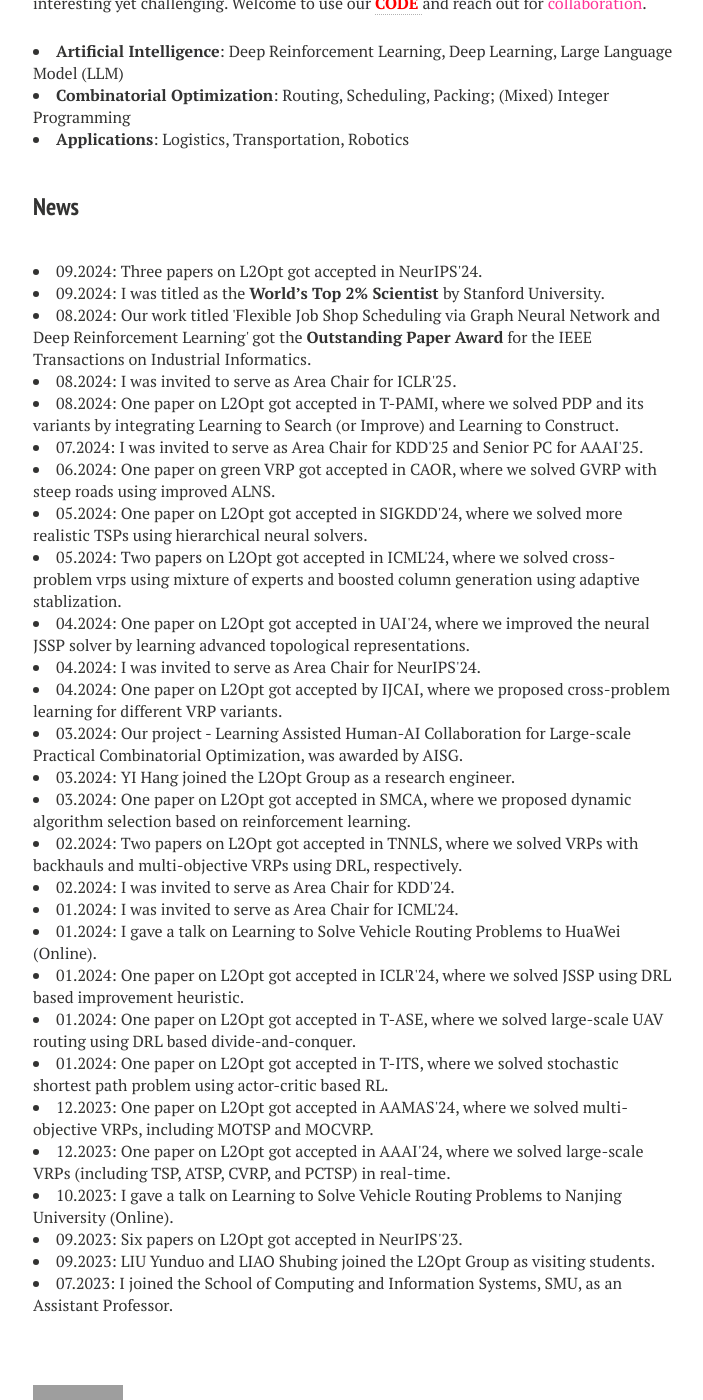
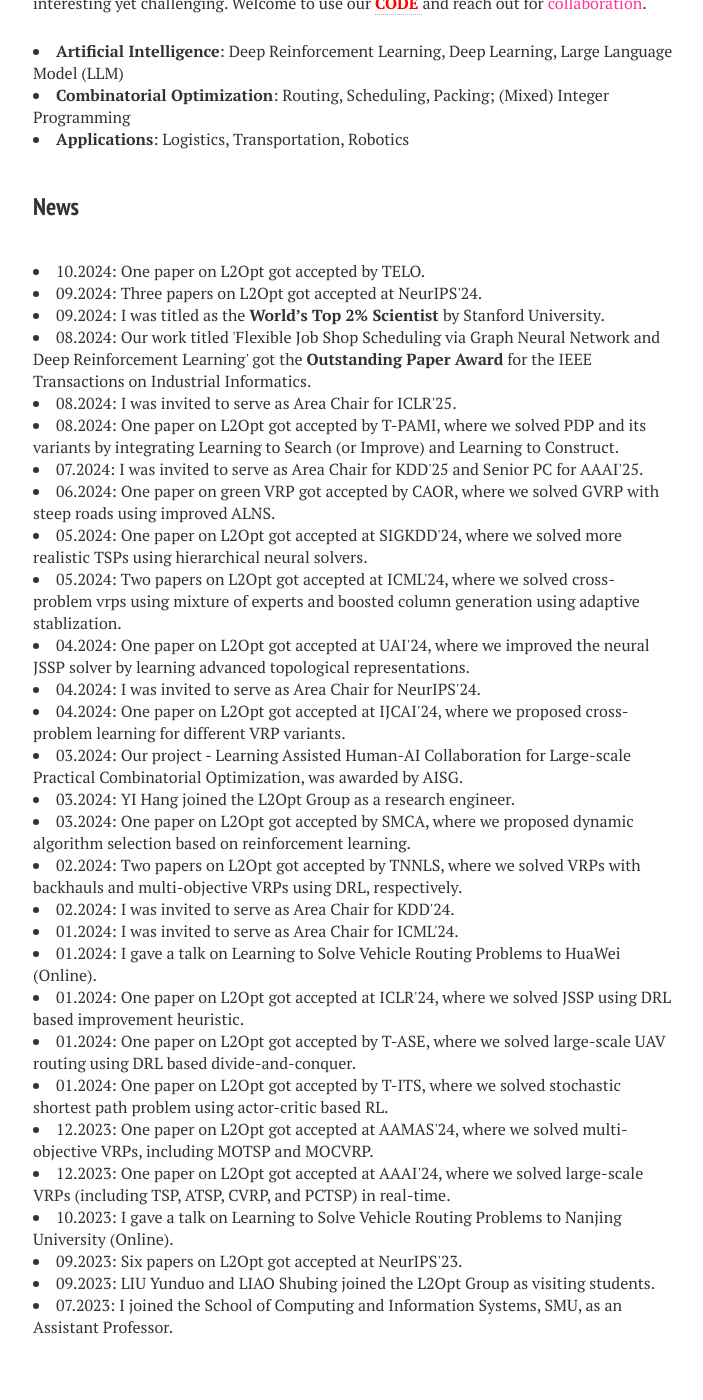
Before and after one commit to zhiguangcaosg/zhiguangcaosg.github.io, a Jekyll site: the page built from index.md, in a window 1280 px wide and 1400 px high, scrolled down 812 px. Shown: the whole window, without its empty margins (287-990 px from the left). Built offline with Jekyll 4.4.1, drawn with Linux system fonts in a browser that asks for light colours; nearby versions of some CDN libraries; grey boxes are pictures that could not be loaded.

Commit message:
Update index.md

```diff
--- a/index.md
+++ b/index.md
@@ -40,7 +40,11 @@ image: banner1.png
 <h3 style="margin-bottom:-8px;padding-top:20px;">News</h3> <br>
 
 <li>
-09.2024:  Three papers on L2Opt got accepted in NeurIPS'24.
+10.2024:  One paper on L2Opt got accepted by TELO.
+</li>
+
+<li>
+09.2024:  Three papers on L2Opt got accepted at NeurIPS'24.
 </li>
 
 <li>
@@ -55,7 +59,7 @@ image: banner1.png
 </li>
 
 <li>
-08.2024:  One paper on L2Opt got accepted in T-PAMI, where we solved PDP and its variants by integrating Learning to Search (or Improve) and Learning to Construct.
+08.2024:  One paper on L2Opt got accepted by T-PAMI, where we solved PDP and its variants by integrating Learning to Search (or Improve) and Learning to Construct.
 </li>
 
 <li>
@@ -63,19 +67,19 @@ image: banner1.png
 </li>
 
 <li>
-06.2024:  One paper on green VRP got accepted in CAOR, where we solved GVRP with steep roads using improved ALNS.
+06.2024:  One paper on green VRP got accepted by CAOR, where we solved GVRP with steep roads using improved ALNS.
 </li>
 
 <li>
-05.2024:  One paper on L2Opt got accepted in SIGKDD'24, where we solved more realistic TSPs using hierarchical neural solvers.
+05.2024:  One paper on L2Opt got accepted at SIGKDD'24, where we solved more realistic TSPs using hierarchical neural solvers.
 </li>
 
 <li>
-05.2024:  Two papers on L2Opt got accepted in ICML'24, where we solved cross-problem vrps using mixture of experts and boosted column generation using adaptive stablization.
+05.2024:  Two papers on L2Opt got accepted at ICML'24, where we solved cross-problem vrps using mixture of experts and boosted column generation using adaptive stablization.
 </li>
 
 <li>
-04.2024:  One paper on L2Opt got accepted in UAI'24, where we improved the neural JSSP solver by learning advanced topological representations.
+04.2024:  One paper on L2Opt got accepted at UAI'24, where we improved the neural JSSP solver by learning advanced topological representations.
 </li>
 
 <li>
@@ -83,7 +87,7 @@ image: banner1.png
 </li>
 
 <li>
-04.2024:  One paper on L2Opt got accepted by IJCAI, where we proposed cross-problem learning for different VRP variants.
+04.2024:  One paper on L2Opt got accepted at IJCAI'24, where we proposed cross-problem learning for different VRP variants.
 </li>
 
 <li>
@@ -95,11 +99,11 @@ image: banner1.png
 </li>
 
 <li>
-03.2024:  One paper on L2Opt got accepted in SMCA, where we proposed dynamic algorithm selection based on reinforcement learning.
+03.2024:  One paper on L2Opt got accepted by SMCA, where we proposed dynamic algorithm selection based on reinforcement learning.
 </li>
 
 <li>
-02.2024:  Two papers on L2Opt got accepted in TNNLS, where we solved VRPs with backhauls and multi-objective VRPs using DRL, respectively.
+02.2024:  Two papers on L2Opt got accepted by TNNLS, where we solved VRPs with backhauls and multi-objective VRPs using DRL, respectively.
 </li>
 
 <li>
@@ -115,23 +119,23 @@ image: banner1.png
 </li>
 
 <li>
-01.2024:  One paper on L2Opt got accepted in ICLR'24, where we solved JSSP using DRL based improvement heuristic.
+01.2024:  One paper on L2Opt got accepted at ICLR'24, where we solved JSSP using DRL based improvement heuristic.
 </li>
 
 <li>
-01.2024:  One paper on L2Opt got accepted in T-ASE, where we solved large-scale UAV routing using DRL based divide-and-conquer.
+01.2024:  One paper on L2Opt got accepted by T-ASE, where we solved large-scale UAV routing using DRL based divide-and-conquer.
 </li>
 
 <li>
-01.2024:  One paper on L2Opt got accepted in T-ITS, where we solved stochastic shortest path problem using actor-critic based RL.
+01.2024:  One paper on L2Opt got accepted by T-ITS, where we solved stochastic shortest path problem using actor-critic based RL.
 </li>
 
 <li>
-12.2023:  One paper on L2Opt got accepted in AAMAS'24, where we solved multi-objective VRPs, including MOTSP and MOCVRP.
+12.2023:  One paper on L2Opt got accepted at AAMAS'24, where we solved multi-objective VRPs, including MOTSP and MOCVRP.
 </li>
 
 <li>
-12.2023:  One paper on L2Opt got accepted in AAAI'24, where we solved large-scale VRPs (including TSP, ATSP, CVRP, and PCTSP) in real-time.
+12.2023:  One paper on L2Opt got accepted at AAAI'24, where we solved large-scale VRPs (including TSP, ATSP, CVRP, and PCTSP) in real-time.
 </li>
 
 <li>
@@ -139,7 +143,7 @@ image: banner1.png
 </li>
 
 <li>
-09.2023:  Six papers on L2Opt got accepted in NeurIPS'23.
+09.2023:  Six papers on L2Opt got accepted at NeurIPS'23.
 </li>
 
 <li>
```
